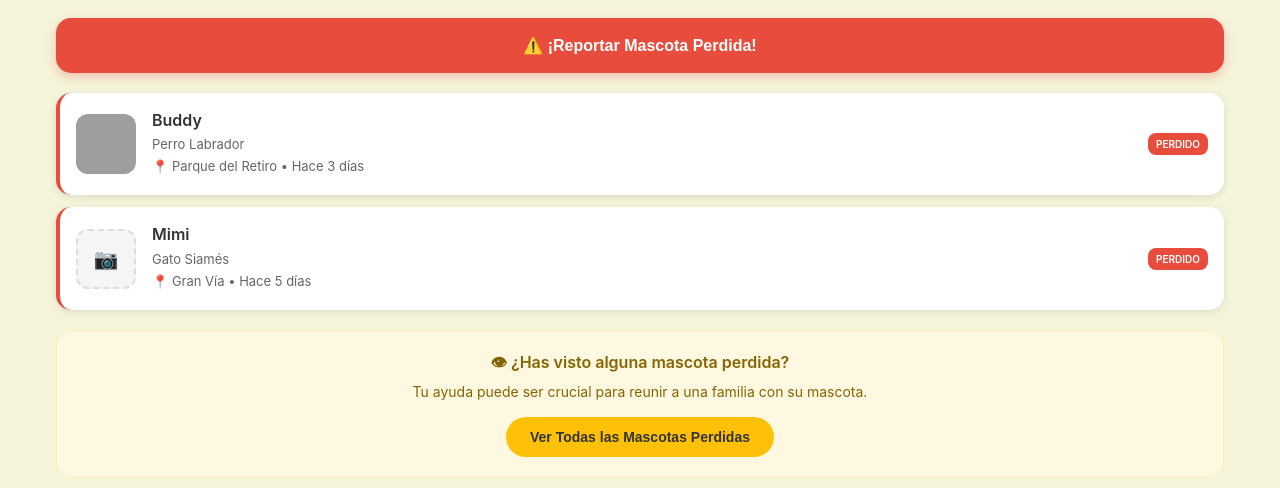
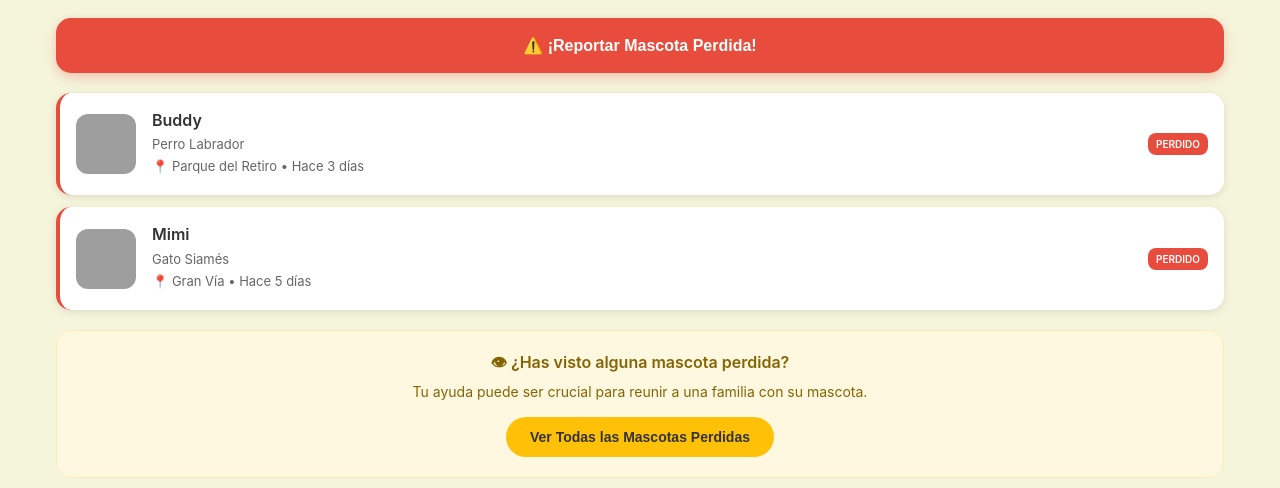
Before and after one commit to aldu1108/Proyecto-Huella-Segura, a PHP site: page / in a window 1280 px wide. Shown: the part 1981-2469 px from the top of the page. Run offline with PHP 8.4, Linux system fonts and the light colour scheme; the visitor is signed in with stand-in values (Sample User, id 1); tables that the repository leaves empty hold one stand-in row (values such as "Sample post"); grey boxes are pictures that could not be loaded.

Commit message:
modificacion momentanea error imagen mascota

```diff
--- a/HuellaSeguraX/index.php
+++ b/HuellaSeguraX/index.php
@@ -67,6 +67,16 @@ $total_citas_hoy = $resultado_citas_hoy ? $resultado_citas_hoy->num_rows : 0;
     <meta name="viewport" content="width=device-width, initial-scale=1.0">
     <title>Inicio - PetCare</title>
     <link rel="stylesheet" href="css/estilos.css">
+    <!-- Icono  -->
+    <link rel="icon" type="image/png" href="imagenes/logo-hs.png">
+
+    <!-- Opcional: para distintas resoluciones -->
+    <link rel="icon" type="image/png" sizes="32x32" href="imagenes/logo-hs.png">
+    <link rel="icon" type="image/png" sizes="16x16" href="imagenes/logo-hs.png">
+
+    <!-- Para cuando alguien guarda la webapp en la pantalla de inicio en iPhone/iPad -->
+    <link rel="apple-touch-icon" href="imagenes/logo-hs.png">
+
     <style>
         /* Estilos específicos para index.php */
         .barra-busqueda-principal {
@@ -706,9 +716,12 @@ $total_citas_hoy = $resultado_citas_hoy ? $resultado_citas_hoy->num_rows : 0;
                 <?php if ($resultado_mascotas && $resultado_mascotas->num_rows > 0): ?>
                     <?php while($mascota = $resultado_mascotas->fetch_assoc()): ?>
                         <div class="mascota-card-principal" onclick="window.location.href='perfil-mascota.php?id=<?php echo $mascota['id_mascota']; ?>'">
-                            <!--<img src="imagenes/<?php echo !empty($mascota['foto_mascota']) ? $mascota['foto_mascota'] : 'mascota-default.jpg'; ?>"
-                                 alt="<?php echo htmlspecialchars($mascota['nombre_mascota']); ?>"
-                                 class="mascota-foto-principal"> -->
+                            <img src="imagenes/<?php
+                                $foto = !empty($mascota['foto_mascota']) ? $mascota['foto_mascota'] : 'perro.jpg';
+                                echo file_exists('imagenes/' . $foto) ? $foto : 'mascota-default.jpg';
+                            ?>"
+                            alt="<?php echo htmlspecialchars($mascota['nombre_mascota']); ?>"
+                            class="mascota-foto-principal">
                             <div class="mascota-info-principal">
                                 <h3 class="nombre-mascota-principal"><?php echo htmlspecialchars($mascota['nombre_mascota']); ?></h3>
                                 <p class="detalles-mascota-principal"><?php echo ucfirst($mascota['tipo']); ?></p>
@@ -968,7 +981,7 @@ $total_citas_hoy = $resultado_citas_hoy ? $resultado_citas_hoy->num_rows : 0;
                 <?php else: ?>
                     <!-- Datos de ejemplo si no hay reportes reales -->
                     <div class="perdida-item-index">
-                        <img src="imagenes/buddy.jpg" alt="Buddy" class="foto-perdida-index">
+                        <img src="imagenes/perro.jpg" alt="Buddy" class="foto-perdida-index">
                         <div class="info-perdida-index">
                             <h4 class="nombre-perdida-index">Buddy</h4>
                             <p class="detalles-perdida-index">Perro Labrador</p>
@@ -978,7 +991,7 @@ $total_citas_hoy = $resultado_citas_hoy ? $resultado_citas_hoy->num_rows : 0;
                     </div>
 
                     <div class="perdida-item-index">
-                        <div class="placeholder-perdida-index">📷</div>
+                        <img src="imagenes/perro.jpg" alt="Buddy" class="foto-perdida-index">
                         <div class="info-perdida-index">
                             <h4 class="nombre-perdida-index">Mimi</h4>
                             <p class="detalles-perdida-index">Gato Siamés</p>
--- a/HuellaSeguraX/login.php
+++ b/HuellaSeguraX/login.php
@@ -52,7 +52,7 @@ if ($_POST) {
     <title>Iniciar Sesión - Huella Segura</title>
     <link rel="stylesheet" href="css/estilos.css">
 </head>
-<body class="login-body" style="background: url('fondo-login.png') no-repeat center center fixed; background-size: cover;">
+<body class="login-body" style="background: url('imagenes/fondo-login.png') no-repeat center center fixed; background-size: cover;">
 
     <!-- Header centrado -->
     <div class="login-header">
--- a/HuellaSeguraX/perfil-mascota.php
+++ b/HuellaSeguraX/perfil-mascota.php
@@ -50,7 +50,7 @@ $resultado_citas = $conexion->query($consulta_citas);
         <!-- Header de la mascota -->
         <section class="mascota-header">
             <div class="mascota-info-principal">
-                <img src="imagenes/<?php echo !empty($mascota['foto_mascota']) ? $mascota['foto_mascota'] : 'mascota-default.jpg'; ?>"
+                <img src="imagenes/<?php echo !empty($mascota['foto_mascota']) ? $mascota['foto_mascota'] : 'imagenes/mascota-default.jpg'; ?>"
                      alt="<?php echo $mascota['nombre_mascota']; ?>" class="mascota-foto-grande">
                 <div class="mascota-datos">
                     <h1><?php echo $mascota['nombre_mascota']; ?> 💡</h1>
--- a/HuellaSeguraX/registro-veterinario.php
+++ b/HuellaSeguraX/registro-veterinario.php
@@ -74,7 +74,7 @@ if ($_POST) {
     <link rel="stylesheet" href="css/estilos.css">
 </head>
 
-<body class="login-body" style="background: url('fondo-login.png') no-repeat center center fixed; background-size: cover;">
+<body class="login-body" style="background: url('imagenes/fondo-login.png') no-repeat center center fixed; background-size: cover;">
 
     <!-- Header centrado -->
     <div class="login-header" style="margin-bottom: 23px">
--- a/HuellaSeguraX/registro.php
+++ b/HuellaSeguraX/registro.php
@@ -56,7 +56,7 @@ if ($_POST) {
     <title>Registrarse - Huella Segura</title>
     <link rel="stylesheet" href="css/estilos.css">
 </head>
-<body class="login-body" style="background: url('fondo-login.png') no-repeat center center fixed; background-size: cover;">
+<body class="login-body" style="background: url('imagenes/fondo-login.png') no-repeat center center fixed; background-size: cover;">
 
     <!-- Header centrado -->
     <div class="login-header">
```
Also changed, not shown: HuellaSeguraX/procesar-mascota.php (+4 -4 lines), HuellaSeguraX/imagenes/fondo-login.png (renamed from HuellaSeguraX/fondo-login.png), HuellaSeguraX/imagenes/logo-hs.png.jpeg (added), HuellaSeguraX/imagenes/mascota-default.jpg (renamed from HuellaSeguraX/imagenes/perro.jpg).
